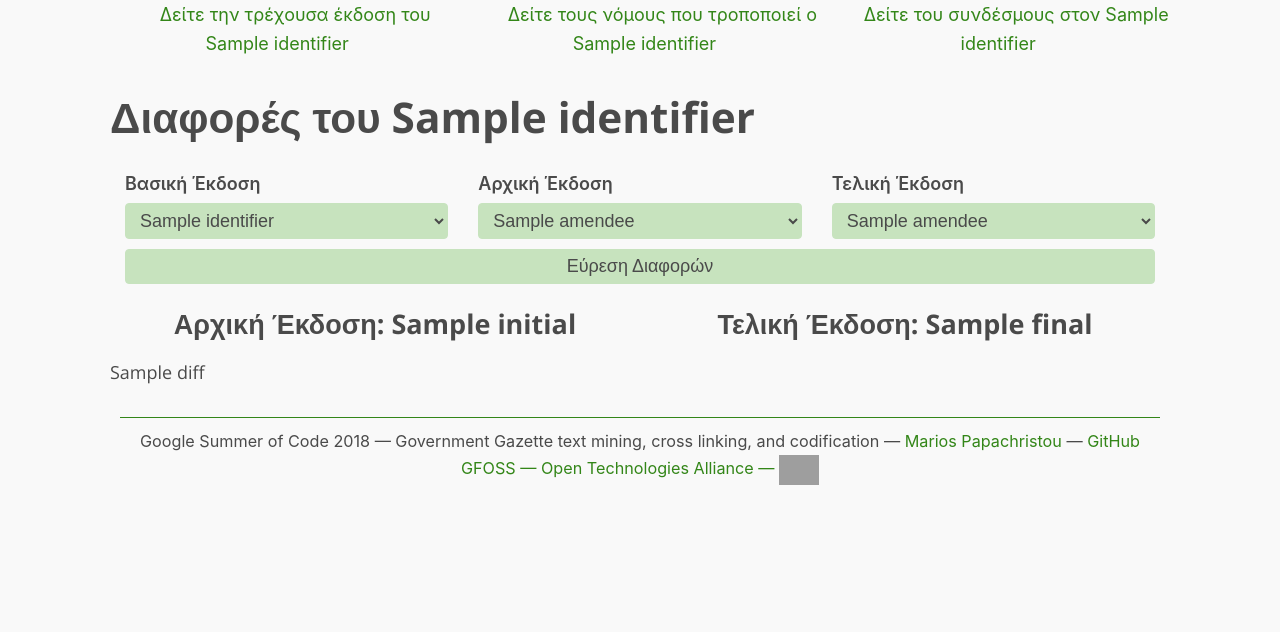
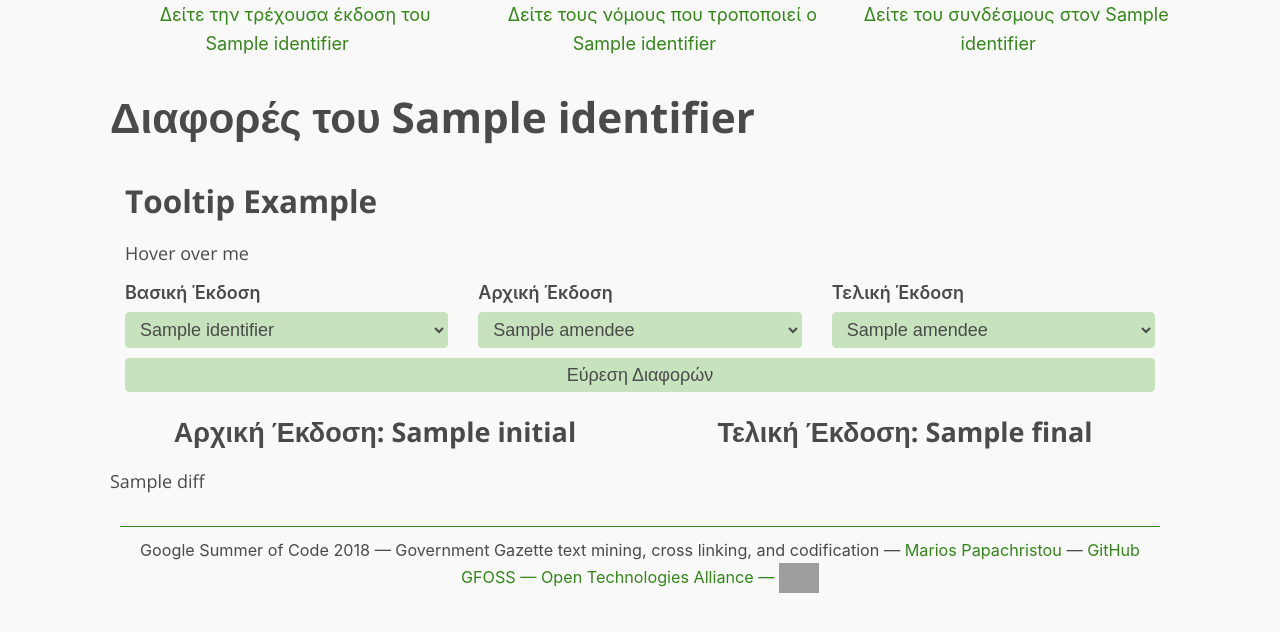
Before and after one commit to eellak/gsoc2018-3gm, a Flask app: template 3gm/templates/diff.html in a window 1280 px wide. Shown: the part 66-698 px from the top of the page. Run offline with Flask 2, Linux system fonts and the light colour scheme; the template is opened without the code that fills it: most values are stand-ins (such as "Sample title", 1, 10 or a date in 2020); parts of the project's set-up code (start-up, migrations or seed data) failed here and were passed over; some libraries are stand-ins or nearby versions; grey boxes are pictures that could not be loaded.

Commit message:
Update README

```diff
--- a/3gm/templates/diff.html
+++ b/3gm/templates/diff.html
@@ -8,6 +8,17 @@
 </ul>
 
 <h1>Διαφορές του {{ identifier }}</h1>
+
+<div class="container">
+  <h3>Tooltip Example</h3>
+  <p href="#" data-toggle="tooltip" title="Hooray!">Hover over me</p>
+</div>
+
+<script>
+$(document).ready(function(){
+    $('[data-toggle="tooltip"]').tooltip();
+});
+</script>
 
 <form action = "/diff" method="POST">
   <div class="container">
```
Also changed, not shown: README.md.
